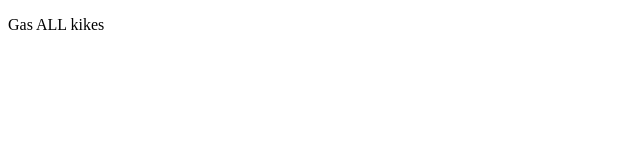
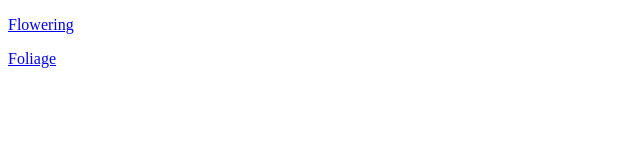
Before and after one commit to Teakane/TestPage, a plain HTML site: page index.html in a window 1280 px wide. Shown: the whole page, without its empty margins (0-640 px from the left). Drawn offline with Linux system fonts and the light colour scheme.

Commit message:
Update index.html

```diff
--- a/index.html
+++ b/index.html
@@ -1,6 +1,7 @@
 <!DOCTYPE html>
 <html>
   <body>
-    <p>Gas ALL kikes</p>
+    <p><a href="FloweringPlants.html">Flowering</a></p>
+    <p><a href="FoliagePlants.html">Foliage</a></p>
   </body>
 </html>
```
